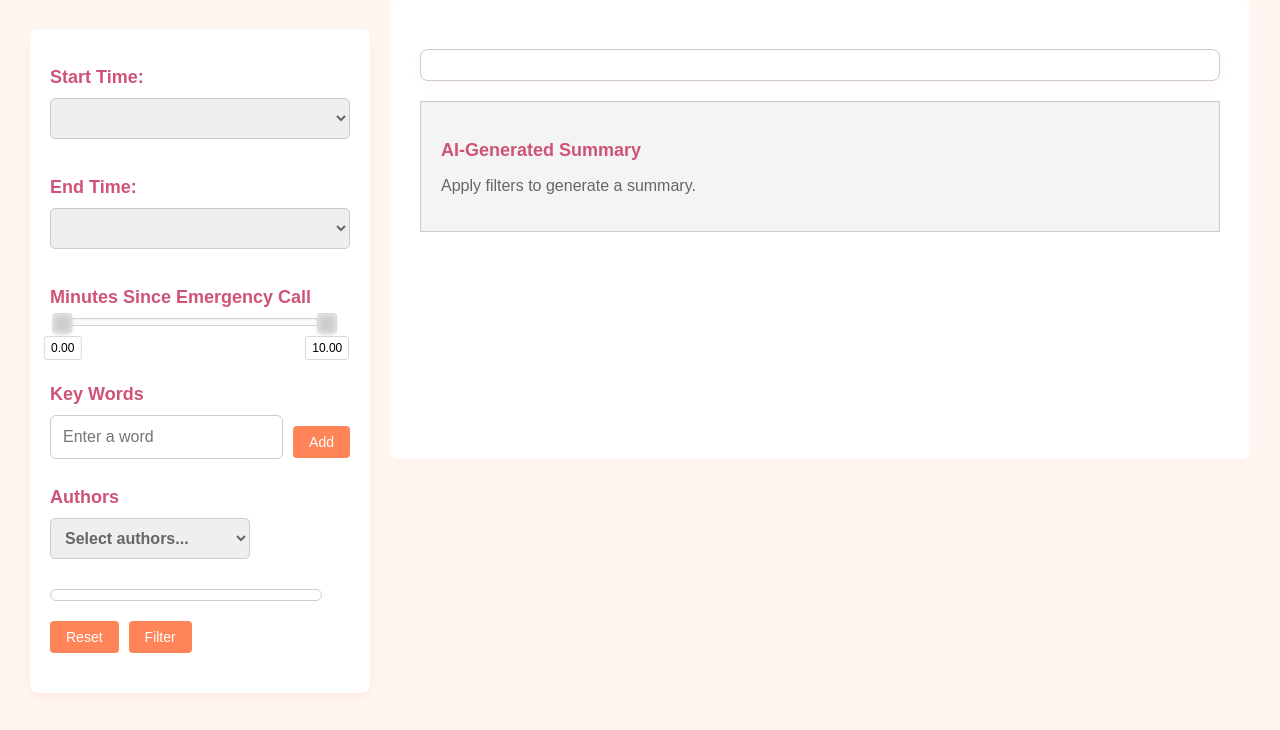
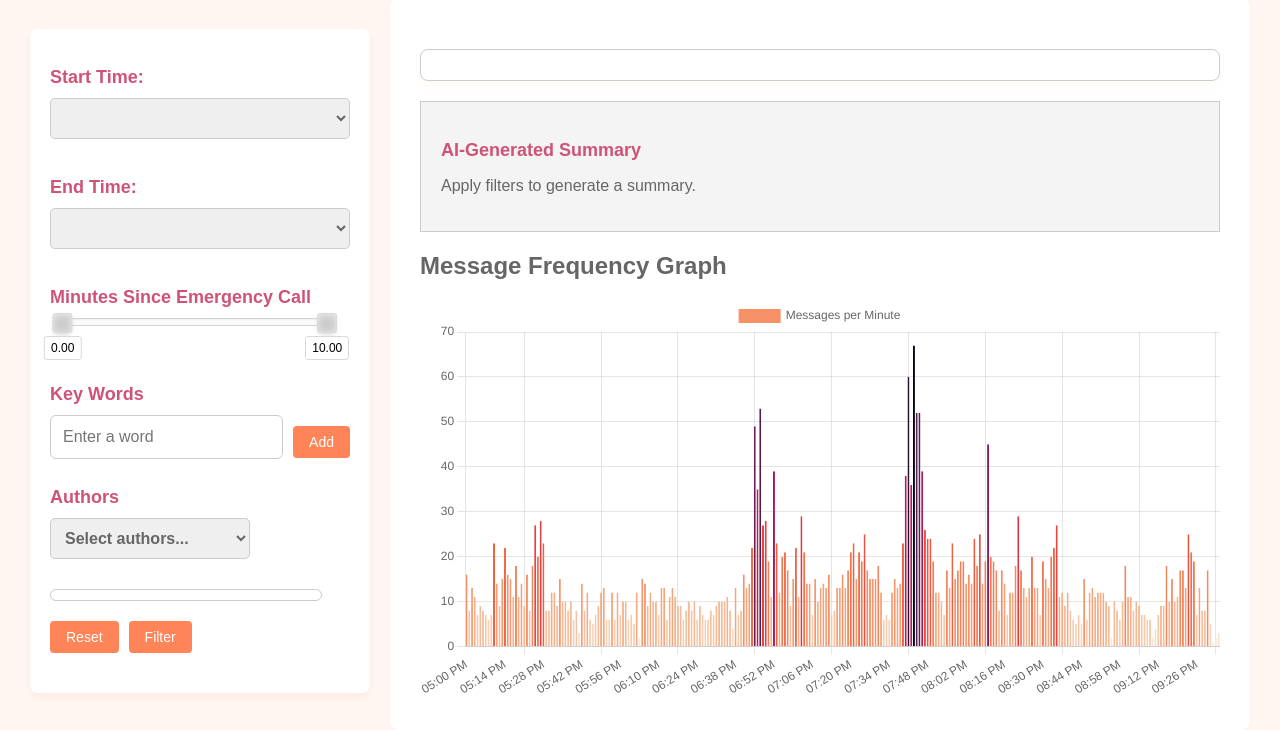
Before and after one commit to sydneybulatao/CS178-Final, a Flask app: template Q1/templates/index.html in a window 1280 px wide. Shown: the part 160-890 px from the top of the page. Before the commit the page ends 854 px from the top, so only its background shows below. Run offline with Flask 3, Linux system fonts and the light colour scheme; the template is opened without the code that fills it, so the values that code supplies are empty.

Commit message:
Added minute density graph

```diff
--- a/Q1/app.py
+++ b/Q1/app.py
@@ -1,11 +1,15 @@
-from flask import Flask, render_template, request
+from flask import Flask, render_template, request, jsonify
 from datetime import datetime, timedelta
 import pandas as pd
 import numpy as np
 from llmproxy import generate
 from collections import Counter
+import matplotlib.pyplot as plt
+import matplotlib.cm as cm
+import matplotlib.colors as mcolors
+import seaborn as sns
 import re
-
+import io
 app = Flask(__name__)
 df = pd.read_csv("Data/combined_clean.csv")
 
@@ -82,6 +86,33 @@
 
   return response.get("response", "") if isinstance(response, dict) else response
 
+# this graph is a visual of the density of messages over time
+@app.route('/chart-data')
+def chart_data():
+    df['date'] = pd.to_datetime(df['date'], format='%Y-%m-%d %H:%M:%S')
+    df['minute'] = df['date'].dt.floor('min')
+
+    # Group by minute and count messages
+    message_counts = df[df['type'] == 'mbdata'].groupby('minute').size()
+    data = message_counts.tolist()
+
+    # Normalize heights for colormap
+    norm = mcolors.Normalize(vmin=min(data), vmax=max(data))
+    cmap = cm.get_cmap('rocket_r')
+
+    # Generate RGBA hex colors for each bar
+    colors = [mcolors.to_hex(cmap(norm(val))) for val in data]
+
+    # Prepare x-axis labels
+    labels = [timestamp.strftime('%I:%M %p') for timestamp in message_counts.index]
+
+    return jsonify({
+        'labels': labels,
+        'data': data,
+        'colors': colors
+    })
+
+
 @app.route('/update', methods=["POST"])
 def update():
   request_data = request.get_json()
--- a/Q1/templates/index.html
+++ b/Q1/templates/index.html
@@ -9,7 +9,9 @@
     <script src="static/js/script.js"></script>
     <script src="https://code.jquery.com/jquery-3.6.0.min.js"></script>
     <script src="https://cdn.jsdelivr.net/npm/select2@4.0.13/dist/js/select2.min.js"></script>
-</header>
+    <link href="https://cdn.jsdelivr.net/npm/select2@4.0.13/dist/css/select2.min.css" rel="stylesheet" />
+    <script src="https://cdn.jsdelivr.net/npm/chart.js"></script>
+  </header>
 
 <body>
   <h1 style="text-align: center;">Message and Emergency Call Analysis</h1>
@@ -86,9 +88,78 @@
     <p id="ai-summary-text">Apply filters to generate a summary.</p>
   </div>
 
+  <h2>Message Frequency Graph</h2>
+<canvas id="messageChart" width="800" height="400"></canvas>
   </div>
 </div>
+
+
+
 </body>
+
+<!-- minute density chart -->
+<script>
+  async function loadChartData() {
+
+    const response = await fetch("/chart-data");
+    const chartData = await response.json();
+
+    console.log("response", response);
+    console.log("chartData", chartData);
+    if (!response.ok) {
+      console.error("Error fetching chart data:", response.statusText);
+      return;
+    }
+    if (!chartData || !chartData.labels || !chartData.data) {
+      console.error("Invalid chart data format:", chartData);
+      return;
+    }
+
+    const ctx = document.getElementById('messageChart').getContext('2d');
+    console.log("ctx", ctx);
+
+    const messageChart = new Chart(ctx, {
+      type: 'bar',
+      data: {
+        labels: chartData.labels,
+        datasets: [{
+          label: 'Messages per Minute',
+          data: chartData.data,
+          backgroundColor: chartData.colors,
+          borderColor: chartData.colors,
+          borderWidth: 2,
+          // fill: true,
+          // tension: 0.3, // smooth curve
+        }]
+      },
+      options: {
+        responsive: true,
+        scales: {
+          x: {
+            ticks: {
+              maxTicksLimit: 20
+            }
+          },
+          y: {
+            beginAtZero: true
+          }
+        },
+        interaction: {
+          mode: 'index',
+          intersect: false
+        },
+        plugins: {
+          tooltip: {
+            enabled: true
+          }
+        }
+      }
+    });
+  }
+
+  loadChartData();
+  </script>
+
 
 <script>
   margin = {top: 45, right: 45, bottom: 45, left: 45},
```
Also changed, not shown: 2 other files.
